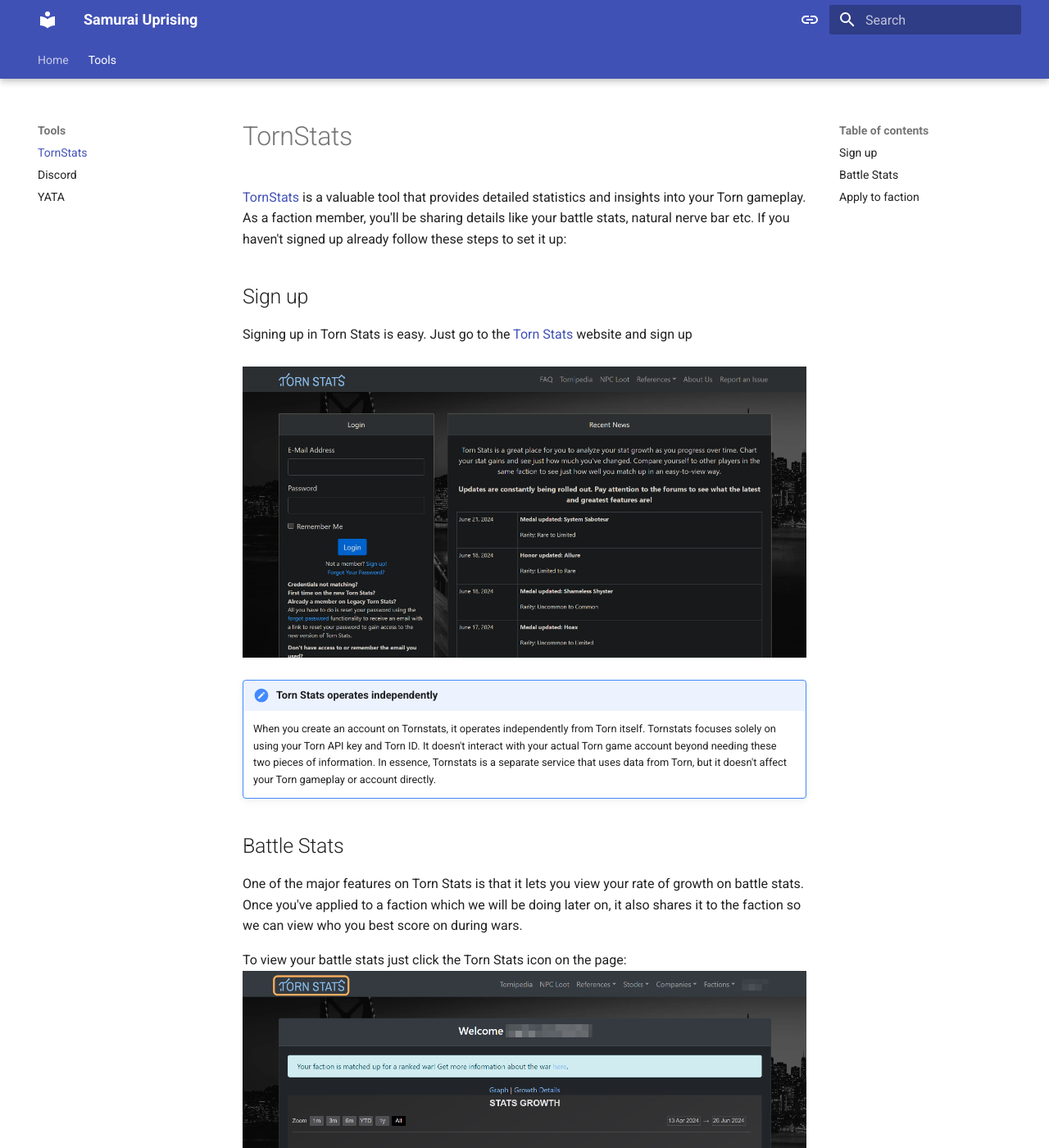
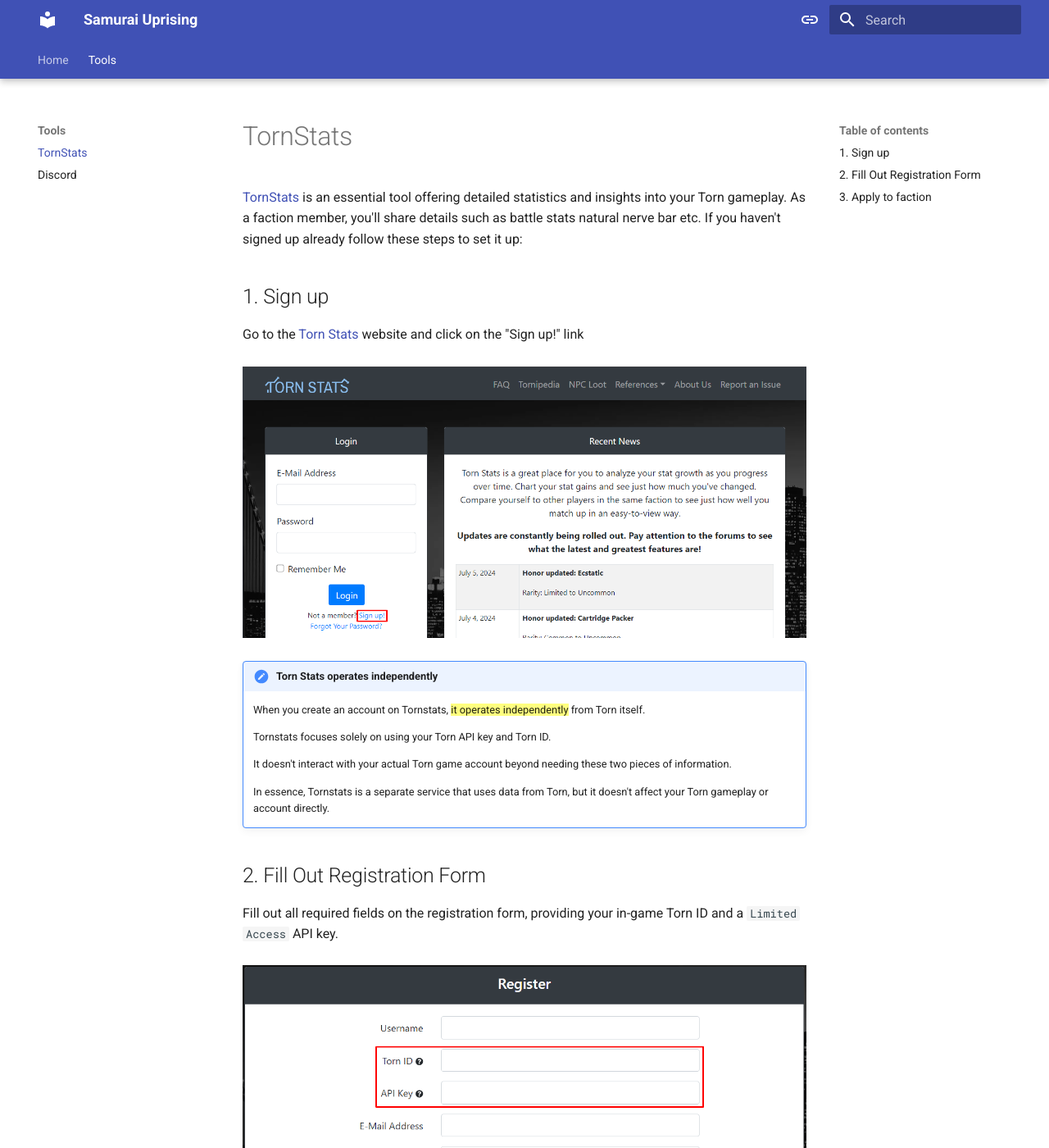
Before and after one commit to ingine-forge/samurai-uprising, an MkDocs documentation site: the page built from docs/tools/tornstats.md, in a window 1280 px wide and 1400 px high. Shown: the whole window at 82% size. Built offline with MkDocs 1.6.1 and Material for MkDocs 9.7.7, drawn with Linux system fonts in a browser that asks for light colours; some of the changed text lies outside the part shown.

Commit message:
Update tools section

```diff
--- a/docs/tools/tornstats.md
+++ b/docs/tools/tornstats.md
@@ -1,34 +1,31 @@
-[TornStats](https://tornstats.com/) is a valuable tool that provides detailed statistics and insights into your Torn gameplay. As a faction member, you'll be sharing details like your battle stats, natural nerve bar etc. If you haven't signed up already follow these steps to set it up:
+[TornStats](https://tornstats.com/){:target="\_blank"}  is an essential tool offering detailed statistics and insights into your Torn gameplay. As a faction member, you'll share details such as battle stats natural nerve bar etc. If you haven't signed up already follow these steps to set it up:
 
-## Sign up
-Signing up in Torn Stats is easy. Just go to the [Torn Stats](https://tornstats.com/) website and sign up
+## 1. Sign up
+Go to the [Torn Stats](https://tornstats.com/){:target="\_blank"} website and click on the "Sign up!" link
 <br />
 <br />
-![TornStats website](../assets/images/tools/tornstats/sign_up.png)
+![Torn Stats login page](../assets/images/tools/tornstats/sign_up.png)
 
 !!! Note "Torn Stats operates independently"
-    When you create an account on Tornstats, it operates independently from Torn itself. Tornstats focuses solely on using your Torn API key and Torn ID. It doesn't interact with your actual Torn game account beyond needing these two pieces of information. In essence, Tornstats is a separate service that uses data from Torn, but it doesn't affect your Torn gameplay or account directly.
+    When you create an account on Tornstats, ==it operates independently== from Torn itself.
 
-## Battle Stats
-One of the major features on Torn Stats is that it lets you view your rate of growth on battle stats. Once you've applied to a faction which we will be doing later on, it also shares it to the faction so we can view who you best score on during wars.
+    Tornstats focuses solely on using your Torn API key and Torn ID.
 
-To view your battle stats just click the Torn Stats icon on the page:
-![alt text](../assets/images/tools/tornstats/battle_stats.png)
+    It doesn't interact with your actual Torn game account beyond needing these two pieces of information.
+
+    In essence, Tornstats is a separate service that uses data from Torn, but it doesn't affect your Torn gameplay or account directly.
 
 
-## Apply to faction
-1. Once you've signed up go to Factions > View Factions
-    <br />
-    <br />
-    ![View Factions](../assets/images/tools/tornstats/view_factions.png)
+## 2. Fill Out Registration Form
 
-- Search for Samurai Uprising and make sure it's ours
-    <br />
-    <br />
-    ![Search Faction](../assets/images/tools/tornstats/search_faction.png)
+Fill out all required fields on the registration form, providing your in-game Torn  ID and a `Limited Access` API key.
+<br />
+<br />
+![Torn Stats sign up page](../assets/images/tools/tornstats/important_fields.png)
 
+## 3. Apply to faction
 
-- Click on the faction and then hit apply
-    <br />
-    <br />
-    ![Apply to faction](../assets/images/tools/tornstats/apply_to_faction.png)
+Once you've signed up go to [this link](https://tornstats.com/factions/show/5340/apply){:target="\_blank"} and apply for the faction.
+<br />
+<br />
+![Apply to faction](../assets/images/tools/tornstats/apply_to_faction.png)
--- a/mkdocs.yml
+++ b/mkdocs.yml
@@ -30,6 +30,11 @@
   - attr_list
   - admonition
   - pymdownx.details
+  - pymdownx.critic
+  - pymdownx.caret
+  - pymdownx.keys
+  - pymdownx.mark
+  - pymdownx.tilde
   - pymdownx.superfences
   - pymdownx.emoji:
       emoji_index: !!python/name:material.extensions.emoji.twemoji
@@ -46,4 +51,4 @@
   - Tools:
     - TornStats: tools/tornstats.md
     - Discord: tools/discord.md
-    - YATA: tools/yata.md
+    # - YATA: tools/yata.md
```
Also changed, not shown: docs/index.md (+19 -7 lines), docs/tools/discord.md (+51 -0 lines), docs/assets/images/tools/discord/torn_avatar.png (added), docs/assets/images/tools/discord/torn_check_logs_discord_verification.png (added), docs/assets/images/tools/discord/torn_click_to_verify_button.png (added), docs/assets/images/tools/discord/torn_highlight_logs.png (added), docs/assets/images/tools/discord/torn_new_message.png (added), docs/assets/images/tools/discord/tornium_discord_link_confirmed.png (added), docs/assets/images/tools/discord/tornium_verification_server.png (added), docs/assets/images/tools/tornstats/battle_stats.png (deleted), docs/assets/images/tools/tornstats/important_fields.png (added), docs/assets/images/tools/tornstats/search_faction.png (deleted), docs/assets/images/tools/tornstats/sign_up.png, docs/assets/images/tools/tornstats/view_factions.png (deleted), 1 other file.
